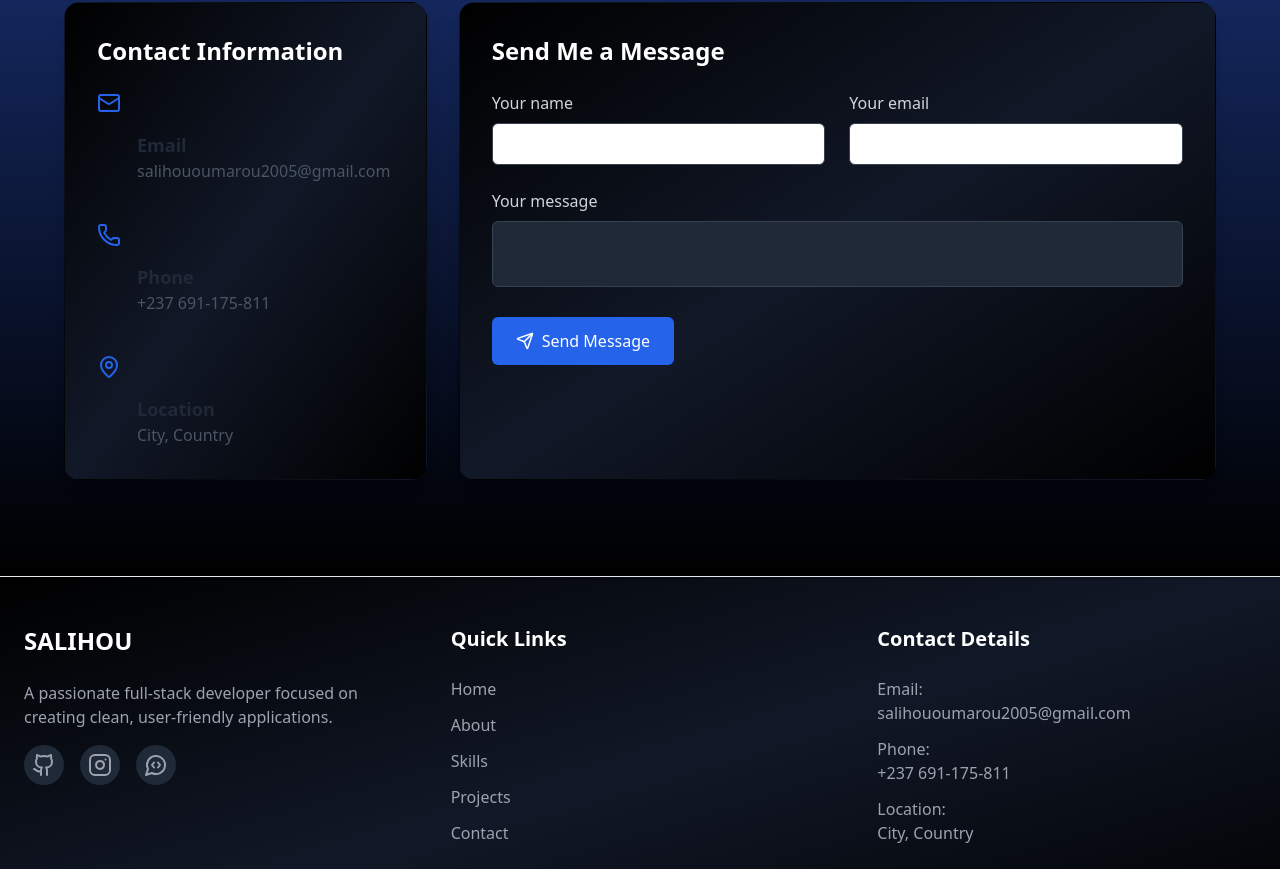
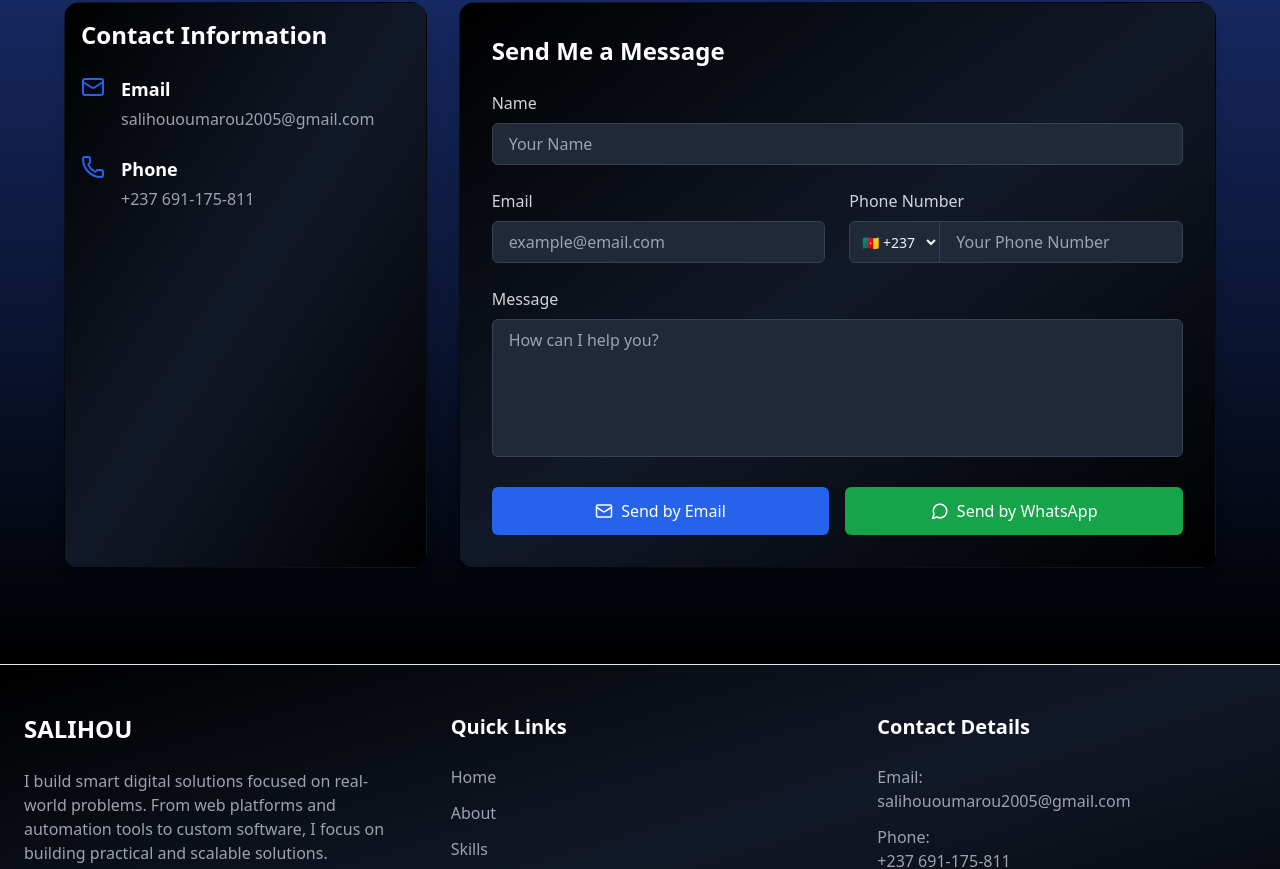
Before and after one commit to SLH25/Portfolio, a React (Vite) app: page / in a window 1280 px wide. Shown: the part 4610-5479 px from the top of the page. Built offline with nearby package versions, Linux system fonts and the light colour scheme.

Commit message:
update app

```diff
--- a/src/components/layout/Footer.jsx
+++ b/src/components/layout/Footer.jsx
@@ -1,24 +1,24 @@
 import React from 'react';
-import { ChevronUp, Github, Instagram, PhoneCall,MessageCircleCode} from 'lucide-react';
+// import { ChevronUp, Github, Instagram, PhoneCall,MessageCircleCode} from 'lucide-react';
 
 export default function Footer(){
 
 
 
-        const socialIcon= [
-    {
-        icon: <Github />,
-        link: '#git'
-    },
-    {
-        icon: <Instagram />,
-        link: '#instagram'
-    },
-    {
-        icon: <MessageCircleCode />,
-        link: '#instagram'
-    }
-]
+//         const socialIcon= [
+//     {
+//         icon: <Github />,
+//         link: '#git'
+//     },
+//     {
+//         icon: <Instagram />,
+//         link: '#instagram'
+//     },
+//     {
+//         icon: <MessageCircleCode />,
+//         link: '#instagram'
+//     }
+// ]
 
     return(
         <footer className="bg-gradient-to-br from-black via-gray-900 to-black border-t text-white">
@@ -27,9 +27,10 @@ export default function Footer(){
                     <div>
                         <h3 className="text-2xl font-bold mb-6">SALIHOU</h3>
                         <p className="text-gray-400 mb-4">
-                            A passionate full-stack developer focused on creating clean, user-friendly applications.
+                        I build smart digital solutions focused on real-world problems.
+                        From web platforms and automation tools to custom software, I focus on building practical and scalable solutions.
                         </p>
-                        <div className="flex space-x-4">
+                        {/* <div className="flex space-x-4">
                             {socialIcon.map((social, index) => (
                             <a key={index} href={social.link}
                             className="w-10 h-10 rounded-full bg-gray-800 flex items-center justify-center text-gray-400 hover:bg-blue-600 hover:text-white transition-colors"
@@ -38,13 +39,13 @@ export default function Footer(){
                                 {social.icon}
                             </a>
                             ))}
-                        </div>
+                        </div> */}
                     </div>
 
                     <div>
                         <h3 className="text-xl font-semibold mb-6">Quick Links</h3>
                         <ul className="space-y-3">
-                            {['Home', 'About', 'Skills', 'Projects', 'Contact'].map((link) => (
+                            {['Home', 'About', 'Skills', 'Capabilities', 'Contact'].map((link) => (
                             <li key={link}>
                                 <a href={`#${link.toLowerCase()}`}
                                 className="text-gray-400 hover:text-blue-400 transition-colors"
@@ -71,10 +72,10 @@ export default function Footer(){
                   +237 691-175-811
                 </a>
               </li>
-              <li>
+              {/* <li>
                 <span className="block">Location:</span>
                 <span>City, Country</span>
-              </li>
+              </li> */}
                         </ul>
                     </div>
 
--- a/src/components/layout/Navbar.jsx
+++ b/src/components/layout/Navbar.jsx
@@ -5,7 +5,7 @@ const navItems = [
   { name: "Home", href: "#home" },
   { name: "About", href: "#about" },
   { name: "Skills", href: "#skills" },
-  { name: "Capabilities", href: "#projects" },
+  { name: "Capabilities", href: "#capabilities" },
   { name: "Contact", href: "#contact" },
 ];
 
--- a/src/components/section/Capabilities.jsx
+++ b/src/components/section/Capabilities.jsx
@@ -62,7 +62,7 @@ const capabilitiesData = [
 
 export default function Capabilities() {
   return (
-    <section id='projects' className="py-24 bg-gradient-to-b from-black to-blue-900">
+    <section id='capabilities' className="py-24 bg-gradient-to-b from-black to-blue-900">
       <div className="container mx-auto px-6">
         <div className="text-center mb-16">
           <h2 className="text-3xl md:text-4xl font-bold text-white mb-4">
--- a/src/components/section/Contact.jsx
+++ b/src/components/section/Contact.jsx
@@ -1,63 +1,223 @@
 import React, { useState } from 'react';
-import { Mail, Phone, MapPin, Send, Check, AlertCircle } from 'lucide-react';
+import { Mail, Phone, Send, Check, AlertCircle, MessageCircle } from 'lucide-react';
 
-export default function Contact(){
+// Liste des indicatifs téléphoniques par pays
+const countryCodes = [
+  { code: '+1', country: 'US/CA', flag: '🇺🇸' },
+  { code: '+33', country: 'France', flag: '🇫🇷' },
+  { code: '+237', country: 'Cameroun', flag: '🇨🇲' },
+  { code: '+44', country: 'UK', flag: '🇬🇧' },
+  { code: '+49', country: 'Allemagne', flag: '🇩🇪' },
+  { code: '+212', country: 'Maroc', flag: '🇲🇦' },
+  { code: '+225', country: 'Côte d\'Ivoire', flag: '🇨🇮' },
+  { code: '+221', country: 'Sénégal', flag: '🇸🇳' },
+  { code: '+234', country: 'Nigeria', flag: '🇳🇬' },
+  { code: '+254', country: 'Kenya', flag: '🇰🇪' },
+  { code: '+27', country: 'Afrique du Sud', flag: '🇿🇦' },
+  { code: '+91', country: 'Inde', flag: '🇮🇳' },
+  { code: '+86', country: 'Chine', flag: '🇨🇳' },
+  { code: '+81', country: 'Japon', flag: '🇯🇵' },
+  { code: '+7', country: 'Russie', flag: '🇷🇺' },
+  { code: '+55', country: 'Brésil', flag: '🇧🇷' },
+  { code: '+61', country: 'Australie', flag: '🇦🇺' },
+  { code: '+241', country: 'Gabon', flag: '🇬🇦' },
+];
 
-const contactInfo =[
+export default function Contact() {
+  const [formData, setFormData] = useState({
+    name: '',
+    email: '',
+    countryCode: '+237',
+    phone: '',
+    message: ''
+  });
+
+  const [errors, setErrors] = useState({});
+  const [isSubmitting, setIsSubmitting] = useState(false);
+  const [submitStatus, setSubmitStatus] = useState(null); // 'success' or 'error'
+
+  const contactInfo = [
     {
-        icon: <Mail className="text-blue-600 " size={24} />,
+      icon: <Mail className="text-blue-600" size={24} />,
       title: 'Email',
       content: 'salihououmarou2005@gmail.com',
       link: 'mailto:salihououmarou2005@gmail.com'
     },
     {
-      icon: <Phone className="text-blue-600 " size={24} />,
+      icon: <Phone className="text-blue-600" size={24} />,
       title: 'Phone',
       content: '+237 691-175-811',
-      link: 'tel:+237 691-175-811'
+      link: 'tel:+237691175811'
     },
-    {
-      icon: <MapPin className="text-blue-600 " size={24} />,
-      title: 'Location',
-      content: 'City, Country',
-      link: '#'
+  ];
+
+  const handleChange = (e) => {
+    const { name, value } = e.target;
+    setFormData(prev => ({
+      ...prev,
+      [name]: value
+    }));
+    // Clear error when user starts typing
+    if (errors[name]) {
+      setErrors(prev => ({
+        ...prev,
+        [name]: ''
+      }));
     }
-]
+  };
 
+  const handleCountryCodeChange = (e) => {
+    setFormData(prev => ({
+      ...prev,
+      countryCode: e.target.value
+    }));
+  };
 
+  const validateForm = () => {
+    const newErrors = {};
 
-    return(
-        <section id='contact' className='py-24 bg-gradient-to-b from-blue-900 to-black '>
-        {/* // <section id='contact' className='py-24 bg-gradient-to-br from-black via-black to-blue-900 '> */}
+    // Nom obligatoire
+    if (!formData.name.trim()) {
+      newErrors.name = 'Le nom est obligatoire';
+    }
+
+    // Message obligatoire
+    if (!formData.message.trim()) {
+      newErrors.message = 'Le message est obligatoire';
+    }
+
+    // Email: si rempli, doit être valide
+    if (formData.email && !/^[^\s@]+@[^\s@]+\.[^\s@]+$/.test(formData.email)) {
+      newErrors.email = 'Email invalide';
+    }
+
+    // Téléphone: si rempli, doit être valide (au moins 8 chiffres)
+    if (formData.phone && !/^\d{8,}$/.test(formData.phone.replace(/\s/g, ''))) {
+      newErrors.phone = 'Numéro de téléphone invalide (minimum 8 chiffres)';
+    }
+
+    // Au moins email ou téléphone doit être rempli
+    if (!formData.email && !formData.phone) {
+      newErrors.contact = 'Veuillez remplir au moins l\'email ou le numéro de téléphone';
+    }
+
+    setErrors(newErrors);
+    return Object.keys(newErrors).length === 0;
+  };
+
+  const handleEmailSubmit = (e) => {
+    e.preventDefault();
+
+    if (!validateForm()) {
+      setSubmitStatus('error');
+      return;
+    }
+
+    setIsSubmitting(true);
+    setSubmitStatus(null);
+
+    // Préparer le contenu de l'email
+    const emailSubject = encodeURIComponent(`Message de ${formData.name}`);
+    const emailBody = encodeURIComponent(
+      `Nom: ${formData.name}\n` +
+      `${formData.email ? `Email: ${formData.email}\n` : ''}` +
+      `${formData.phone ? `Téléphone: ${formData.countryCode} ${formData.phone}\n` : ''}` +
+      `\nMessage:\n${formData.message}`
+    );
+
+    // Ouvrir le client email
+    window.location.href = `mailto:salihououmarou2005@gmail.com?subject=${emailSubject}&body=${emailBody}`;
+
+    setTimeout(() => {
+      setIsSubmitting(false);
+      setSubmitStatus('success');
+      // Réinitialiser le formulaire après 2 secondes
+      setTimeout(() => {
+        setFormData({
+          name: '',
+          email: '',
+          countryCode: '+237',
+          phone: '',
+          message: ''
+        });
+        setSubmitStatus(null);
+      }, 2000);
+    }, 500);
+  };
+
+  const handleWhatsAppSubmit = (e) => {
+    e.preventDefault();
+
+    if (!validateForm()) {
+      setSubmitStatus('error');
+      return;
+    }
+
+    setIsSubmitting(true);
+    setSubmitStatus(null);
+
+    // Préparer le message WhatsApp
+    const whatsappNumber = '237691175811'; // Votre numéro WhatsApp (sans le +)
+    const whatsappMessage = encodeURIComponent(
+      `Bonjour! Je suis ${formData.name}.\n\n` +
+      `${formData.email ? `Email: ${formData.email}\n` : ''}` +
+      `${formData.phone ? `Téléphone: ${formData.countryCode} ${formData.phone}\n` : ''}` +
+      `\nMessage:\n${formData.message}`
+    );
+
+    // Ouvrir WhatsApp
+    window.open(`https://wa.me/${whatsappNumber}?text=${whatsappMessage}`, '_blank');
+
+    setTimeout(() => {
+      setIsSubmitting(false);
+      setSubmitStatus('success');
+      // Réinitialiser le formulaire après 2 secondes
+      setTimeout(() => {
+        setFormData({
+          name: '',
+          email: '',
+          countryCode: '+237',
+          phone: '',
+          message: ''
+        });
+        setSubmitStatus(null);
+      }, 2000);
+    }, 500);
+  };
+
+  return (
+    <section id='contact' className='py-24 bg-gradient-to-b from-blue-900 to-black'>
       <div className="container mx-auto px-6">
         <div className="text-center mb-16">
-                    <h2 className="text-3xl md:text-4xl font-bold text-gray-800 dark:text-white mb-4">
-                        Get In Touch
+          <h2 className="text-3xl md:text-4xl font-bold text-white mb-4">
+            Let's Work Together
           </h2>
-                    <div className="h-1 w-24 bg-blue-600 dark:bg-blue-400 mx-auto mb-6"></div>
-                    <p className="text-gray-600 dark:text-gray-400 max-w-2xl mx-auto">
-                        Have a project in mind or want to discuss potential opportunities?
-                        Feel free to reach out. I'm always open to new challenges and collaborations.
+          <div className="h-1 w-24 bg-blue-600 mx-auto mb-6"></div>
+          <p className="text-gray-300 max-w-2xl mx-auto">
+            Interested in working together or discussing a project?
+            I'm open to opportunities, collaborations, and meaningful conversations.
           </p>
         </div>
 
-                <div  className="grid grid-cols-1 lg:grid-cols-3 gap-8 max-w-6xl mx-auto">
-                    <div className="rounded-2xl bg-gradient-to-br from-black via-gray-900 to-black border border-transparent hover:border-blue-600 transition duration-300 shadow-lg p-8">
+        <div className="grid grid-cols-1 lg:grid-cols-3 gap-8 max-w-6xl mx-auto">
+          {/* Contact Information */}
+          <div className="rounded-2xl bg-gradient-to-br from-black via-gray-900 to-black border border-transparent hover:border-blue-600 transition duration-300 shadow-lg p-4">
             <h3 className="text-2xl font-bold text-white mb-6">
               Contact Information
             </h3>
-                        <div className="space-y-10">
+            <div className="space-y-6">
               {contactInfo.map((info, index) => (
-                            <div key={index} className="flex items-start space-y-10">
+                <div key={index} className="flex items-start">
                   <div className="flex-shrink-0 mr-4">
                     {info.icon}
                   </div>
                   <div>
-                                    <h4 className="text-lg font-semibold text-gray-800 dark:text-white">
+                    <h4 className="text-lg font-semibold text-white mb-1">
                       {info.title}
                     </h4>
-                                    <a href={info.link}
-                                        className="text-gray-600 dark:text-gray-400 hover:text-blue-600 dark:hover:text-blue-400 transition-colors"
+                    <a
+                      href={info.link}
+                      className="text-gray-400 hover:text-blue-400 transition-colors"
                     >
                       {info.content}
                     </a>
@@ -67,33 +227,153 @@ const contactInfo =[
             </div>
           </div>
 
-                    <div className="lg:col-span-2 rounded-2xl bg-gradient-to-br from-black via-gray-900 to-black border border-transparent hover:border-blue-600 transition duration-300 shadow-lg p-8 ">
+          {/* Contact Form */}
+          <div className="lg:col-span-2 rounded-2xl bg-gradient-to-br from-black via-gray-900 to-black border border-transparent hover:border-blue-600 transition duration-300 shadow-lg p-8">
             <h3 className="text-2xl font-bold text-white mb-6">Send Me a Message</h3>
-                        <form action="#" className='space-y-6'>
-                            <div className="grid grid-cols-1 md:grid-cols-2 gap-6">
+
+            {/* Message de succès ou d'erreur */}
+            {submitStatus === 'success' && (
+              <div className="mb-6 p-4 bg-green-900/30 border border-green-600 rounded-md flex items-center space-x-2">
+                <Check className="text-green-400" size={20} />
+                <p className="text-green-400">Message envoyé avec succès!</p>
+              </div>
+            )}
+
+            {submitStatus === 'error' && Object.keys(errors).length > 0 && (
+              <div className="mb-6 p-4 bg-red-900/30 border border-red-600 rounded-md flex items-start space-x-2">
+                <AlertCircle className="text-red-400 mt-0.5" size={20} />
+                <div className="flex-1">
+                  <p className="text-red-400 font-medium mb-2">Veuillez corriger les erreurs suivantes:</p>
+                  <ul className="text-red-300 text-sm space-y-1">
+                    {Object.values(errors).filter(err => err).map((error, idx) => (
+                      <li key={idx}>• {error}</li>
+                    ))}
+                  </ul>
+                </div>
+              </div>
+            )}
+
+            {errors.contact && (
+              <div className="mb-4 p-3 bg-yellow-900/30 border border-yellow-600 rounded-md">
+                <p className="text-yellow-400 text-sm">{errors.contact}</p>
+              </div>
+            )}
+
+            <form className='space-y-6'>
+              {/* Nom */}
               <div className="space-y-2">
-                                    <label htmlFor="name" className="text-gray-300 font-medium">Your name</label>
-                                    <input type="text" name='name' className="w-full px-4 py-2 border border-gray-700 rounded-md focus:outline-none focus:ring-2 focus:ring-blue-400 focus:border-transparent bg-white dark:bg-gray-800 text-gray-900 dark:text-gray-100"/>
-                                </div>
-                                <div className="space-y-2">
-                                    <label htmlFor="email" className="text-gray-300 font-medium">Your email</label>
-                                    <input type="email" name='email' className="w-full px-4 py-2 border border-gray-700 rounded-md focus:outline-none focus:ring-2 focus:ring-blue-400 focus:border-transparent bg-white dark:bg-gray-800 text-gray-900 dark:text-gray-100"/>
+                <label htmlFor="name" className="text-gray-300 font-medium">
+                  Name
+                </label>
+                <input
+                  type="text"
+                  id="name"
+                  name="name"
+                  value={formData.name}
+                  onChange={handleChange}
+                  className={`w-full px-4 py-2 border rounded-md focus:outline-none focus:ring-2 focus:border-transparent bg-gray-800 text-gray-100 ${
+                    errors.name ? 'border-red-600 focus:ring-red-400' : 'border-gray-700 focus:ring-blue-400'
+                  }`}
+                  placeholder="Your Name"
+                />
+                {errors.name && <p className="text-red-400 text-sm">{errors.name}</p>}
               </div>
 
+              {/* Email et Téléphone */}
+              <div className="grid grid-cols-1 md:grid-cols-2 gap-6">
+                {/* Email */}
+                <div className="space-y-2">
+                  <label htmlFor="email" className="text-gray-300 font-medium">
+                    Email
+                    {!formData.phone}
+                  </label>
+                  <input
+                    type="email"
+                    id="email"
+                    name="email"
+                    value={formData.email}
+                    onChange={handleChange}
+                    className={`w-full px-4 py-2 border rounded-md focus:outline-none focus:ring-2 focus:border-transparent bg-gray-800 text-gray-100 ${
+                      errors.email ? 'border-red-600 focus:ring-red-400' : 'border-gray-700 focus:ring-blue-400'
+                    }`}
+                    placeholder="example@email.com"
+                  />
+                  {errors.email && <p className="text-red-400 text-sm">{errors.email}</p>}
                 </div>
 
-                            <div className='space-y-2'>
-                                <label htmlFor="message" className="text-gray-300 font-medium">Your message</label>
-                                <textarea name="" id=""
-                                 className="w-full px-4 py-2 border border-gray-700 rounded-md focus:outline-none focus:ring-2 focus:ring-blue-400 focus:border-transparent bg-gray-800 text-gray-100 resize-none"
-                                ></textarea>
+                {/* Téléphone */}
+                <div className="space-y-2">
+                  <label htmlFor="phone" className="text-gray-300 font-medium">
+                    Phone Number
+                    {!formData.email}
+                  </label>
+                  <div className="flex min-w-0">
+                    <select
+                      value={formData.countryCode}
+                      onChange={handleCountryCodeChange}
+                      className="px-2 py-2 border border-gray-700 rounded-l-md focus:outline-none focus:ring-2 focus:ring-blue-400 bg-gray-800 text-gray-100 text-sm max-w-[120px] shrink-0"
+                    >
+                      {countryCodes.map((country) => (
+                        <option key={country.code} value={country.code}>
+                          {country.flag} {country.code}
+                        </option>
+                      ))}
+                    </select>
+                    <input
+                      type="tel"
+                      id="phone"
+                      name="phone"
+                      value={formData.phone}
+                      onChange={handleChange}
+                      className={`flex-1 min-w-0 px-4 py-2 border rounded-r-md focus:outline-none focus:ring-2 focus:border-transparent bg-gray-800 text-gray-100 ${
+                        errors.phone ? 'border-red-600 focus:ring-red-400' : 'border-gray-700 focus:ring-blue-400 border-l-0'
+                      }`}
+                      placeholder="Your Phone Number"
+                    />
+                  </div>
+                  {errors.phone && <p className="text-red-400 text-sm">{errors.phone}</p>}
+                </div>
               </div>
 
-                            <div>
-                                <button type='submit'
-                                className='bg-blue-600 hover:bg-blue-700 text-white px-6 py-3 rounded-md font-medium transition-all duration-300 flex items-center justify-center'
-                                ><Send size={18} className="mr-2" />
-                                Send Message
+              {/* Message */}
+              <div className='space-y-2'>
+                <label htmlFor="message" className="text-gray-300 font-medium">
+                  Message
+                </label>
+                <textarea
+                  id="message"
+                  name="message"
+                  rows="5"
+                  value={formData.message}
+                  onChange={handleChange}
+                  className={`w-full px-4 py-2 border rounded-md focus:outline-none focus:ring-2 focus:border-transparent bg-gray-800 text-gray-100 resize-none ${
+                    errors.message ? 'border-red-600 focus:ring-red-400' : 'border-gray-700 focus:ring-blue-400'
+                  }`}
+                  placeholder="How can I help you?"
+                ></textarea>
+                {errors.message && <p className="text-red-400 text-sm">{errors.message}</p>}
+              </div>
+
+              {/* Boutons d'envoi */}
+              <div className="flex flex-col sm:flex-row gap-4">
+                <button
+                  type="button"
+                  onClick={handleEmailSubmit}
+                  disabled={isSubmitting}
+                  className='flex-1 bg-blue-600 hover:bg-blue-700 disabled:bg-blue-800 disabled:cursor-not-allowed text-white px-6 py-3 rounded-md font-medium transition-all duration-300 flex items-center justify-center'
+                >
+                  <Mail size={18} className="mr-2" />
+                  {isSubmitting ? 'Sending...' : 'Send by Email'}
+                </button>
+
+                <button
+                  type="button"
+                  onClick={handleWhatsAppSubmit}
+                  disabled={isSubmitting}
+                  className='flex-1 bg-green-600 hover:bg-green-700 disabled:bg-green-800 disabled:cursor-not-allowed text-white px-6 py-3 rounded-md font-medium transition-all duration-300 flex items-center justify-center'
+                >
+                  <MessageCircle size={18} className="mr-2" />
+                  {isSubmitting ? 'Sending...' : 'Send by WhatsApp'}
                 </button>
               </div>
             </form>
@@ -101,5 +381,5 @@ const contactInfo =[
         </div>
       </div>
     </section>
-    )
+  );
 }
```
Lines whose indentation alone changed are shown as unchanged.
